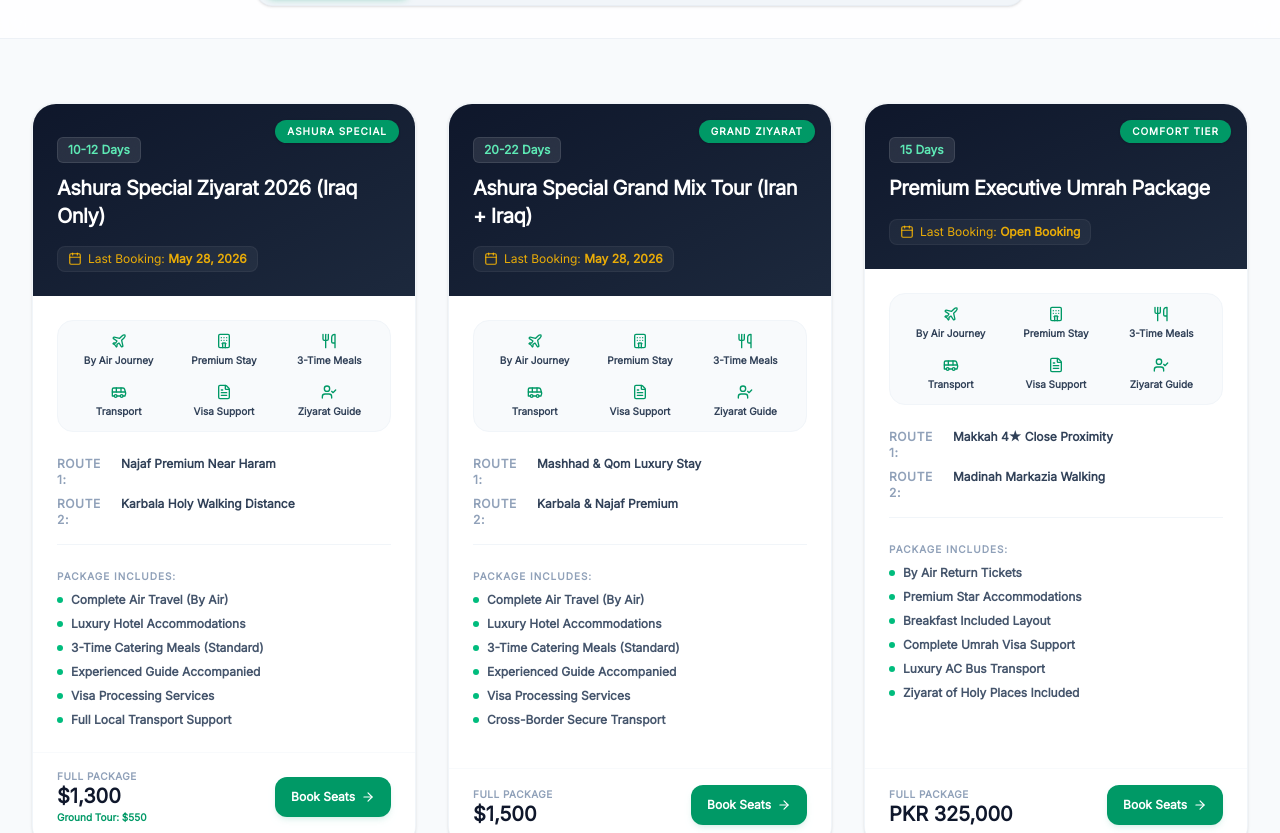
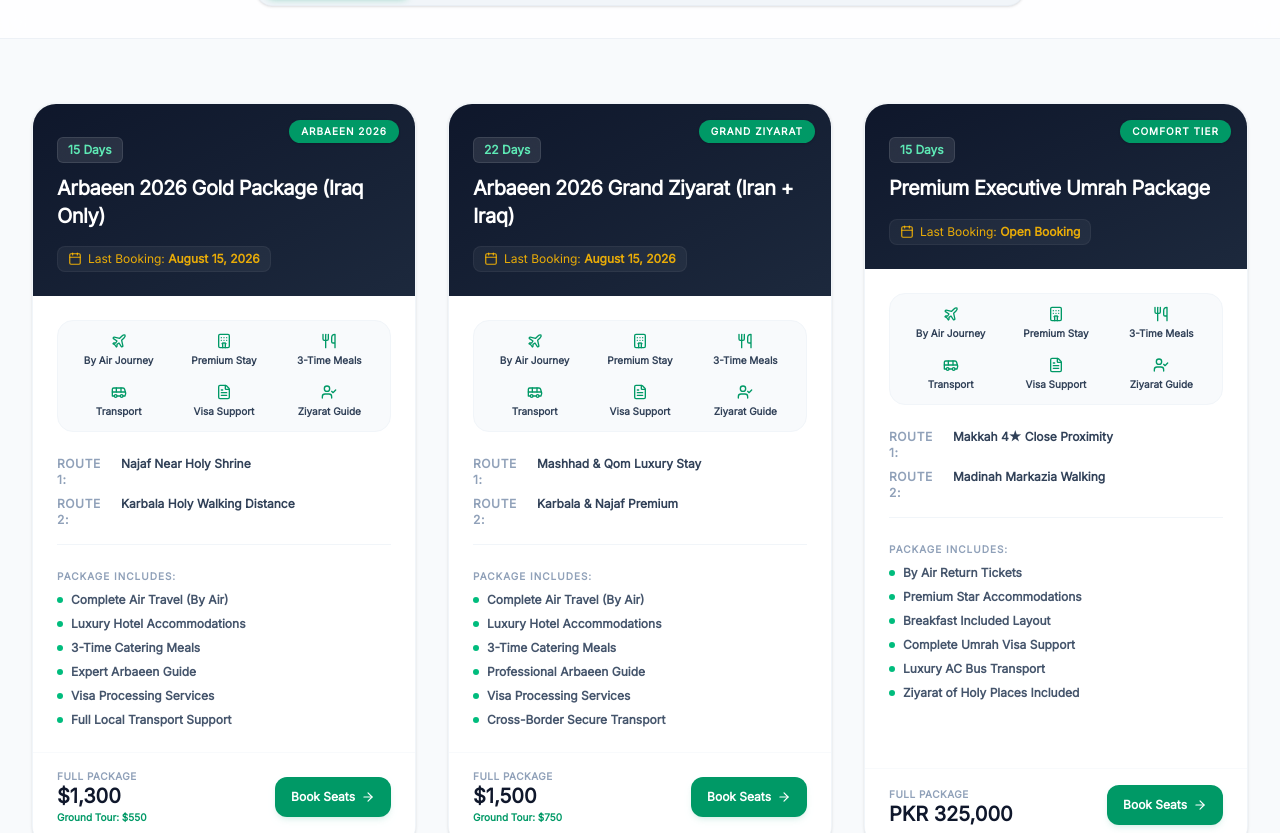
Before and after one commit to Muhammad346588/Karwan-e-Mesam, a React (Vite) app: page /packages in a window 1280 px wide. Shown: the part 739-1572 px from the top of the page. Built offline with nearby package versions, Linux system fonts and the light colour scheme.

Commit message:
Update: Replaced Ashura packages with Arbaeen 2026 packages

```diff
--- a/package.json
+++ b/package.json
@@ -12,6 +12,7 @@
   "dependencies": {
     "@fontsource/inter": "^5.2.8",
     "@fontsource/playfair-display": "^5.2.8",
+    "@google/generative-ai": "^0.24.1",
     "@hookform/resolvers": "^5.2.2",
     "@tailwindcss/vite": "^4.3.0",
     "clsx": "^2.1.1",
--- a/src/components/sections/PackageSection.jsx
+++ b/src/components/sections/PackageSection.jsx
@@ -91,7 +91,7 @@ Please provide full details.
 
       <div className="container-custom relative z-10 text-center mb-16">
         <span className="inline-flex items-center gap-2 bg-red-100 text-red-600 px-4 py-2 rounded-full text-sm font-semibold">
-          🔥 Ashura Special 2026
+          🔥 Arbaeen Special 2026
         </span>
 
         <h2 className="mt-5 text-4xl md:text-6xl font-bold heading-font text-slate-900 leading-tight">
@@ -99,8 +99,8 @@ Please provide full details.
         </h2>
 
         <p className="mt-4 text-slate-600 max-w-2xl mx-auto text-sm md:text-base leading-relaxed">
-          Departure on <span className="font-bold text-red-600">16 June</span>.
-          Limited seats available for Ashura Group. Experience a peaceful
+          Departure: <span className="font-bold text-emerald-600">Coming Soon (Announcing Shortly)</span>
+          Limited seats available for Arbaeen 2026 Group. Experience a peaceful
           spiritual journey with complete comfort, guidance & premium services.
         </p>
       </div>
--- a/src/components/sections/PackagesCard.jsx
+++ b/src/components/sections/PackagesCard.jsx
@@ -14,41 +14,42 @@ const PackagesCard = ({ activeCategory }) => {
   const packagesData = [
     {
       id: 1,
-      title: "Ashura Special Ziyarat 2026 (Iraq Only)",
+      title: "Arbaeen 2026 Gold Package (Iraq Only)",
       category: "iraq-iran",
-      duration: "10-12 Days",
+      duration: "15 Days",
       price: "$1,300",
       hasGroundOption: true,
       groundPrice: "$550",
-      lastBookingDate: "May 28, 2026",
-      badge: "Ashura Special",
-      stayDetail1: "Najaf Premium Near Haram",
+      lastBookingDate: "August 15, 2026",
+      badge: "Arbaeen 2026",
+      stayDetail1: "Najaf Near Holy Shrine",
       stayDetail2: "Karbala Holy Walking Distance",
       features: [
         "Complete Air Travel (By Air)",
         "Luxury Hotel Accommodations",
-        "3-Time Catering Meals (Standard)",
-        "Experienced Guide Accompanied",
+        "3-Time Catering Meals",
+        "Expert Arbaeen Guide",
         "Visa Processing Services",
         "Full Local Transport Support",
       ],
     },
     {
       id: 2,
-      title: "Ashura Special Grand Mix Tour (Iran + Iraq)",
+      title: "Arbaeen 2026 Grand Ziyarat (Iran + Iraq)",
       category: "mix",
-      duration: "20-22 Days",
+      duration: "22 Days",
       price: "$1,500",
-      hasGroundOption: false,
-      lastBookingDate: "May 28, 2026",
+      hasGroundOption: true,
+      groundPrice: "$750",
+      lastBookingDate: "August 15, 2026",
       badge: "Grand Ziyarat",
       stayDetail1: "Mashhad & Qom Luxury Stay",
       stayDetail2: "Karbala & Najaf Premium",
       features: [
         "Complete Air Travel (By Air)",
         "Luxury Hotel Accommodations",
-        "3-Time Catering Meals (Standard)",
-        "Experienced Guide Accompanied",
+        "3-Time Catering Meals",
+        "Professional Arbaeen Guide",
         "Visa Processing Services",
         "Cross-Border Secure Transport",
       ],
```
Also changed, not shown: 2 other files (tests, documents, lock files or other folders).
